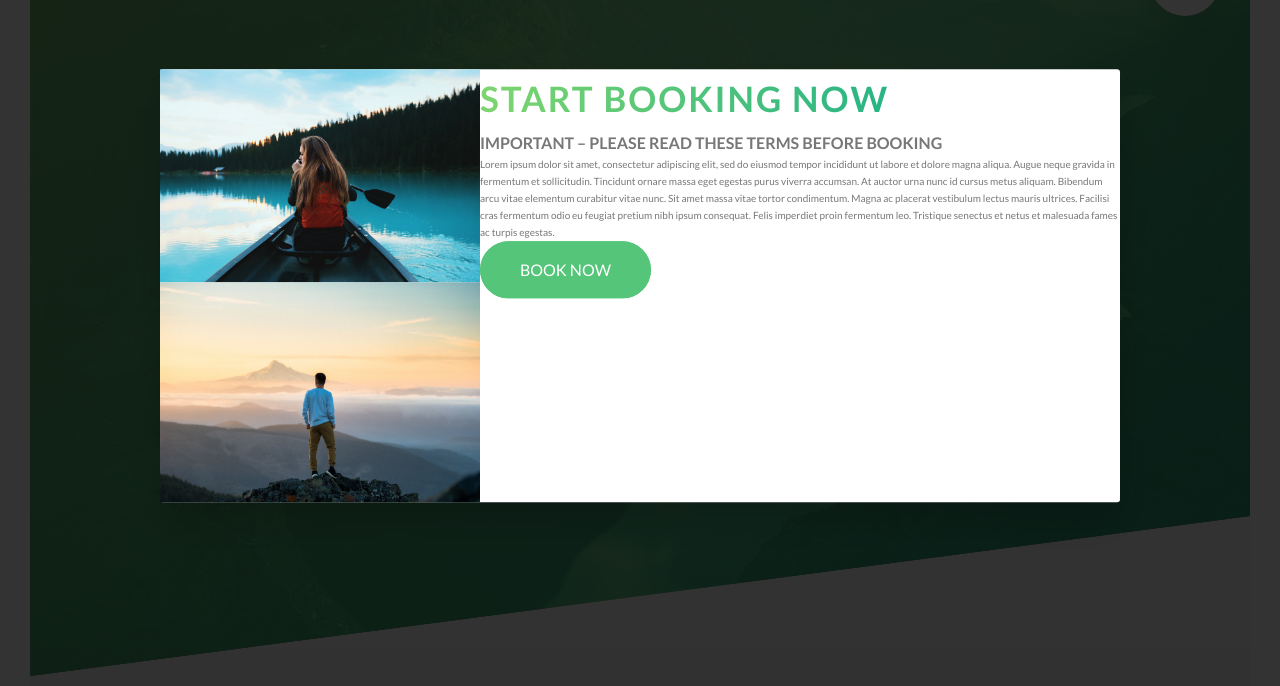
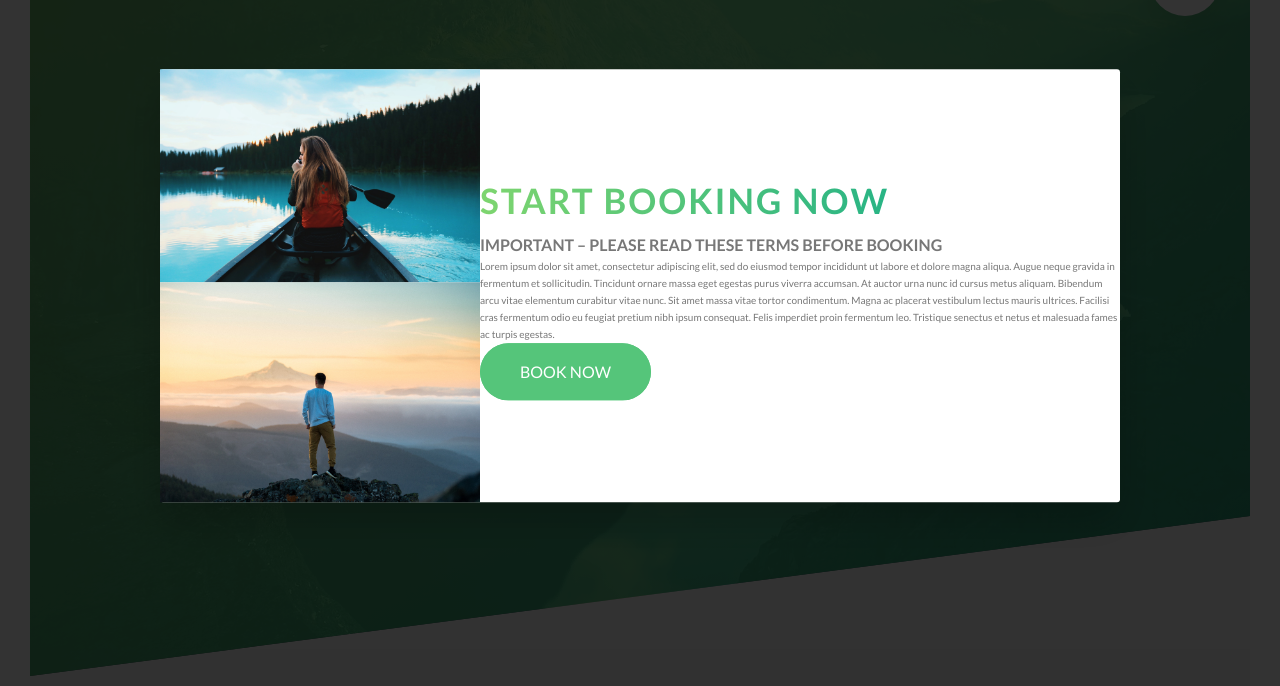
Before and after one commit to yoichimichael/natours, a website: page index.html in a window 1280 px wide. Shown: the part 114-800 px from the top of the page. Drawn offline with Linux system fonts and the light colour scheme.

Commit message:
basic alignment of box content using tables and vertical align

```diff
--- a/sass/components/_popup.scss
+++ b/sass/components/_popup.scss
@@ -14,16 +14,19 @@
     background-color: $color-white;
     box-shadow: 0 2rem 4rem rgba($color-black, .2);
     border-radius: 3px;
+    display: table;
   }
 
   &__left {
     width: 33.333333%;
-    float: left;
+    display: table-cell;
   }
 
   &__right {
     width: 66.6666667%;
-    float: left;
+    display: table-cell;
+    // aligns children in the middle, top to bottom, of element
+    vertical-align: middle;
   }
 
   &__img {
```
Also changed, not shown: css/style.css.
